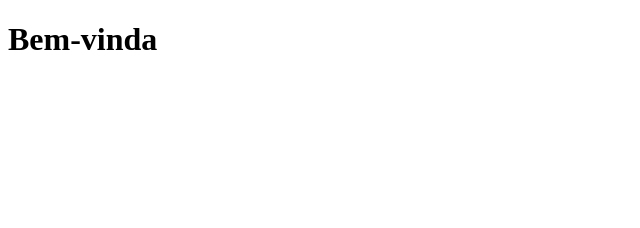
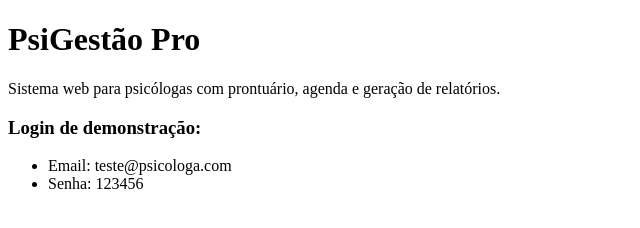
Before and after one commit to luijoi/Psicol-gico-, a website: page index.html in a window 1280 px wide. Shown: the whole page, without its empty margins (0-640 px from the left). Drawn offline with Linux system fonts and the light colour scheme.

Commit message:
Add files via upload

```diff
--- a/index.html
+++ b/index.html
@@ -1 +1,17 @@
-<!DOCTYPE html><html><head><title>PsiGestão Pro</title></head><body><h1>Bem-vinda</h1></body></html>
+<!DOCTYPE html>
+<html lang="pt-BR">
+<head>
+    <meta charset="UTF-8" />
+    <meta name="viewport" content="width=device-width, initial-scale=1.0"/>
+    <title>PsiGestão Pro</title>
+</head>
+<body>
+    <h1>PsiGestão Pro</h1>
+    <p>Sistema web para psicólogas com prontuário, agenda e geração de relatórios.</p>
+    <h3>Login de demonstração:</h3>
+    <ul>
+        <li>Email: teste@psicologa.com</li>
+        <li>Senha: 123456</li>
+    </ul>
+</body>
+</html>
```
Also changed, not shown: package.json (+2 -8 lines), README.md, 1 other file.
